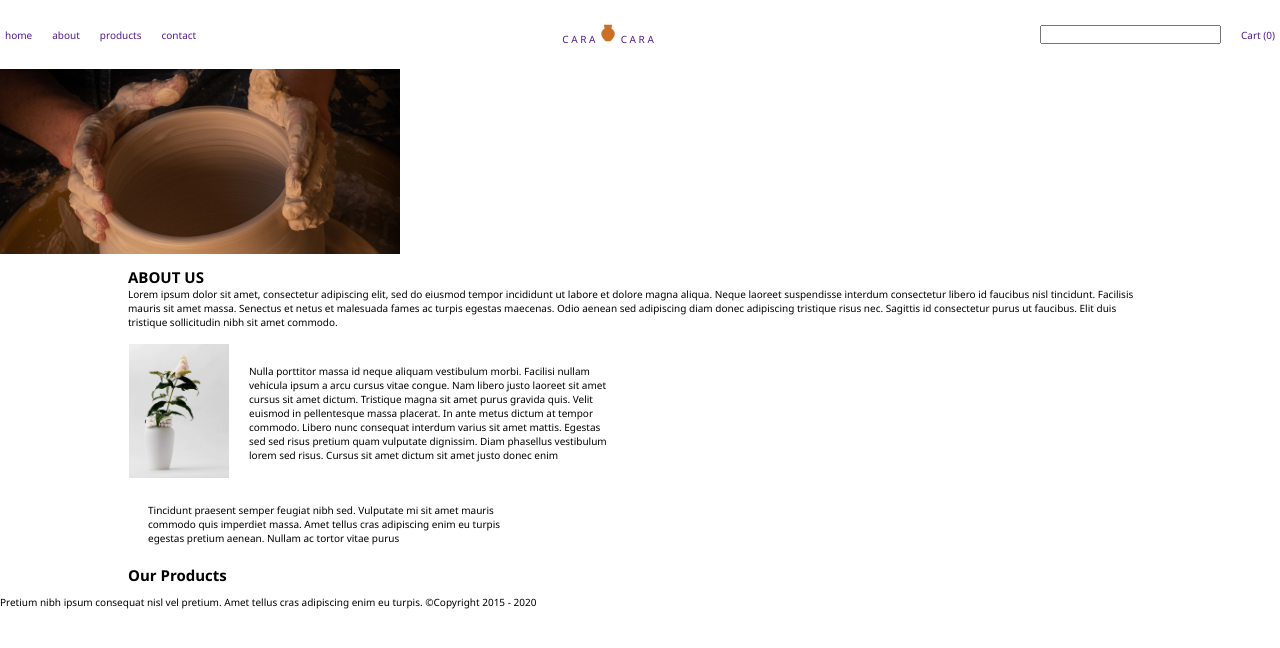
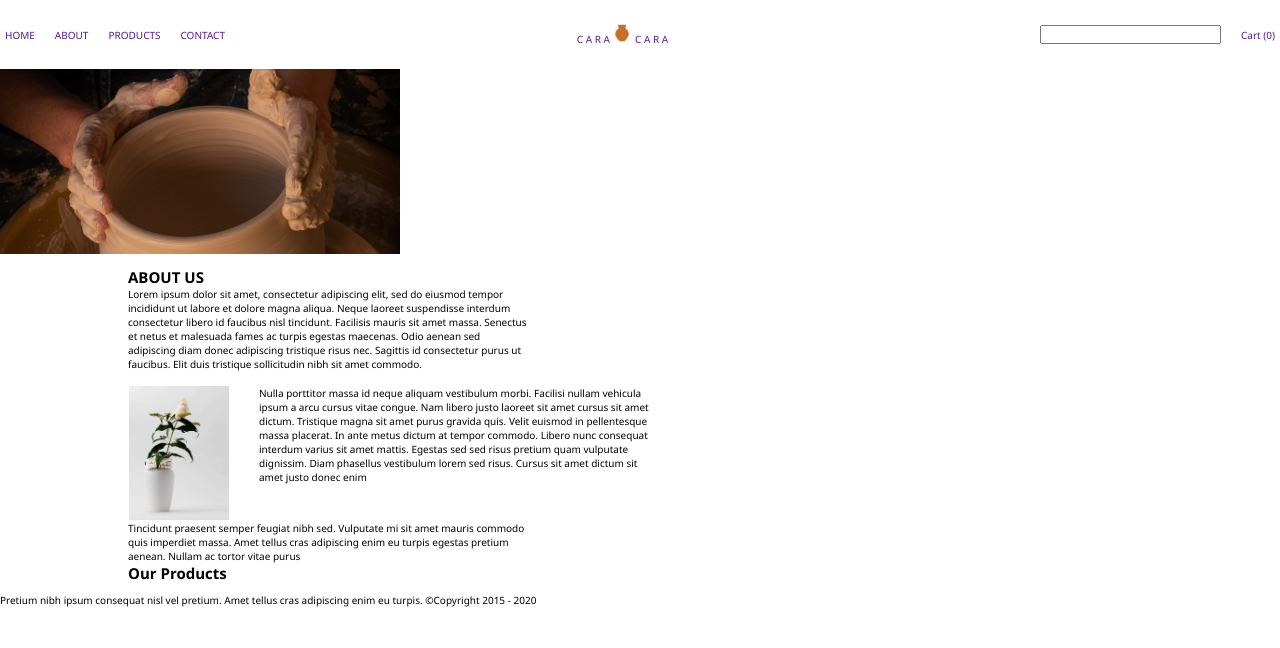
Before and after one commit to Kpun763/eCommerceProject, a plain HTML site: page index.html in a window 1280 px wide. Drawn offline with Linux system fonts and the light colour scheme.

Commit message:
Updating about us section

```diff
--- a/index.html
+++ b/index.html
@@ -11,10 +11,10 @@
         <nav>
 
             <ul>
-                <li><a href="">home</a></li>
-                <li><a href="">about</a></li>
-                <li><a href="">products</a></li>
-                <li><a href="">contact</a></li>
+                <li><a href="">HOME</a></li>
+                <li><a href="">ABOUT</a></li>
+                <li><a href="">PRODUCTS</a></li>
+                <li><a href="">CONTACT</a></li>
             </ul>
         </nav>
         <div class="center-content">
@@ -38,7 +38,7 @@
         <section class="HOME">
 
             <h1>ABOUT US</h1>
-            <p>Lorem ipsum dolor sit amet, consectetur adipiscing elit, sed do eiusmod tempor incididunt
+            <p class="border">Lorem ipsum dolor sit amet, consectetur adipiscing elit, sed do eiusmod tempor incididunt
                 ut labore et dolore magna aliqua. Neque laoreet suspendisse interdum consectetur libero id
                 faucibus nisl tincidunt. Facilisis mauris sit amet massa. Senectus et netus et malesuada fames
                 ac turpis egestas maecenas. Odio aenean sed adipiscing diam donec adipiscing tristique
--- a/style.css
+++ b/style.css
@@ -61,13 +61,20 @@ a {
     display: flex;
     flex-direction: row;
     padding: 1px;
+    flex-wrap: wrap;
     align-items: flex-start;
 
+
 }
+.container img {
+    float: left;
+    margin-right: 3rem;
 
+}
 .img {
     float: left;
     margin-right: 10px;
+
 }
 
 main {
@@ -83,5 +90,4 @@ main {
 .border {
     width: 400px;
     border-radius: 30px;
-    padding: 20px;
 }
```
